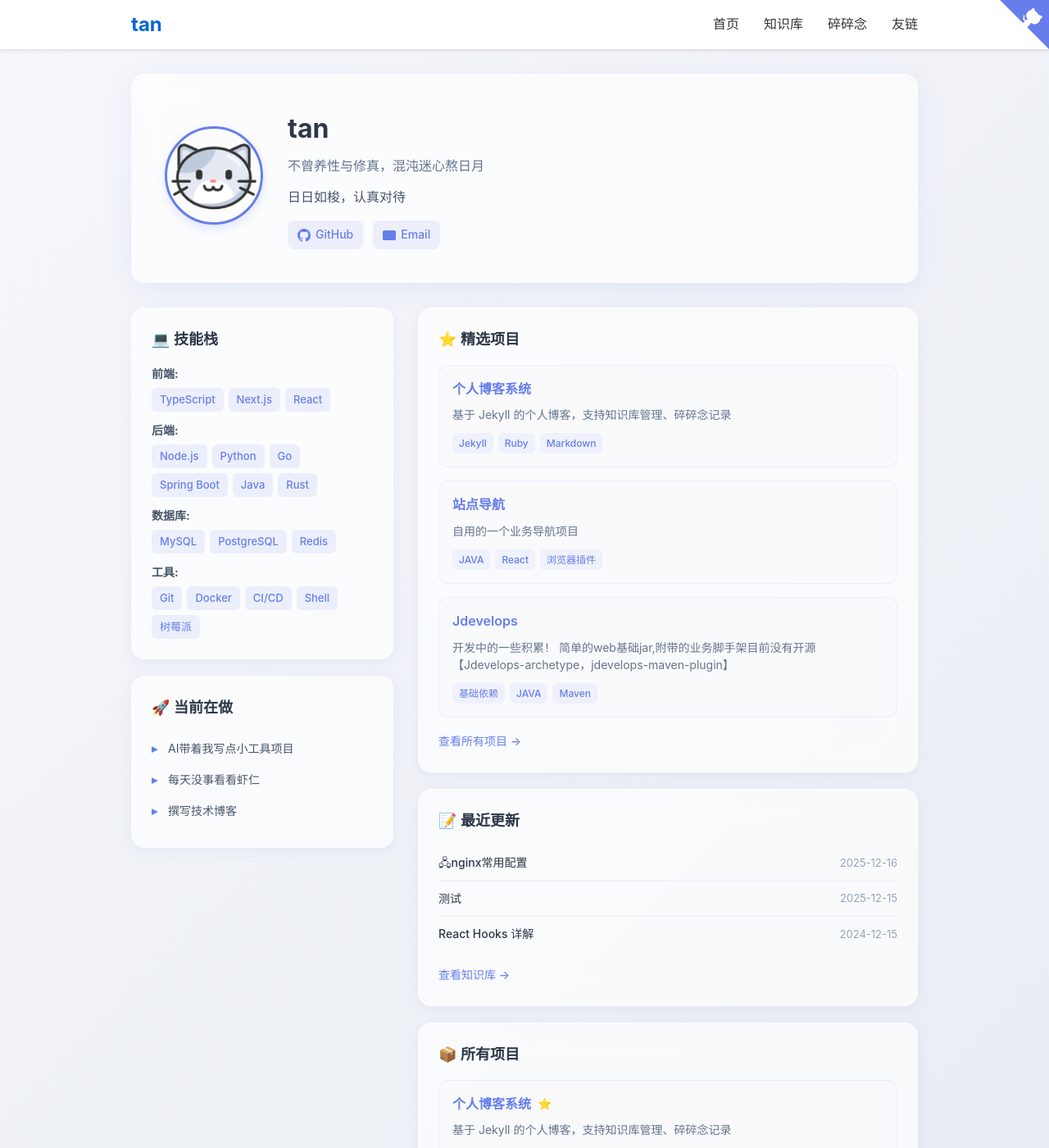
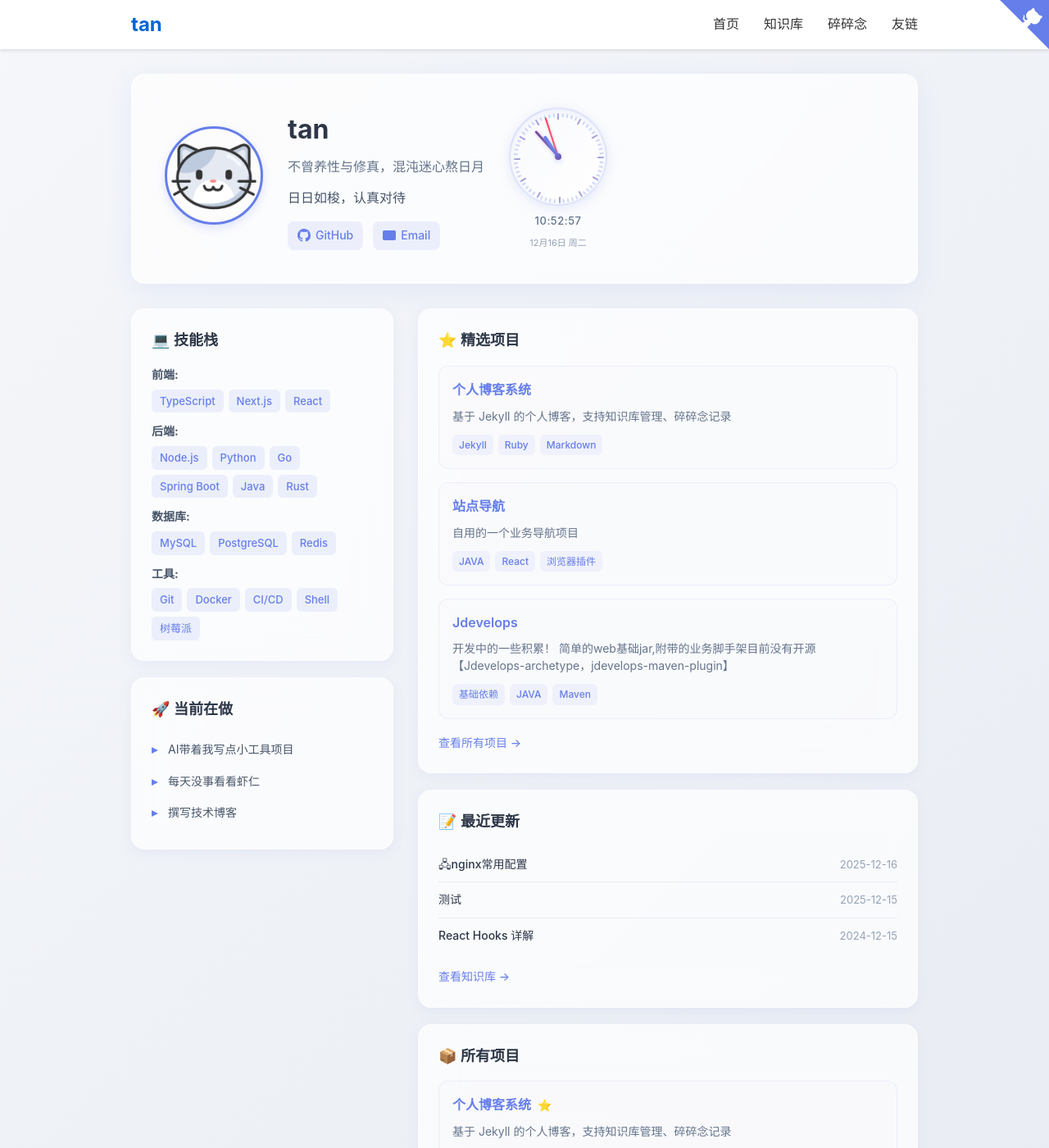
Before and after one commit to en-o/blog, a Jekyll site: the page built from index.md, in a window 1280 px wide and 1400 px high. Shown: the whole window at 82% size. Built offline with Jekyll 4.4.1, drawn with Linux system fonts in a browser that asks for light colours.

Commit message:
新增样式

```diff
--- a/_layouts/default.html
+++ b/_layouts/default.html
@@ -15,5 +16,6 @@
   </main>
 
   {% include footer.html %}
+  <script src="{{ '/assets/js/clock.js' | relative_url }}?v={{ site.time | date: '%s' }}"></script>
 </body>
 </html>
--- /dev/null
+++ b/assets/css/clock.css
@@ -0,0 +1,111 @@
+/* 首页时钟样式 */
+.profile-clock {
+    flex-shrink: 0;
+    display: flex;
+    flex-direction: column;
+    align-items: center;
+    gap: 8px;
+}
+
+.profile-clock .clock {
+    width: 120px;
+    height: 120px;
+    border-radius: 50%;
+    background: linear-gradient(135deg, rgba(248, 249, 252, 0.9) 0%, rgba(255, 255, 255, 0.9) 100%);
+    border: 2px solid rgba(102, 126, 234, 0.2);
+    position: relative;
+    box-shadow:
+            inset 0 2px 8px rgba(102, 126, 234, 0.1),
+            0 3px 15px rgba(102, 126, 234, 0.15);
+}
+
+.profile-clock .clock::before {
+    content: '';
+    position: absolute;
+    top: 50%;
+    left: 50%;
+    width: 8px;
+    height: 8px;
+    background: linear-gradient(135deg, #667eea 0%, #764ba2 100%);
+    border-radius: 50%;
+    transform: translate(-50%, -50%);
+    z-index: 4;
+    box-shadow: 0 2px 6px rgba(102, 126, 234, 0.3);
+}
+
+/* 时钟刻度 */
+.clock-mark {
+    position: absolute;
+    width: 1.5px;
+    height: 5px;
+    background: rgba(102, 126, 234, 0.3);
+    left: 50%;
+    top: 5px;
+    transform-origin: center 55px;
+    border-radius: 1px;
+}
+
+.clock-mark.hour-mark {
+    width: 2px;
+    height: 8px;
+    background: linear-gradient(135deg, #667eea 0%, #764ba2 100%);
+    opacity: 0.6;
+}
+
+/* 时钟指针 */
+.clock-hand {
+    position: absolute;
+    bottom: 50%;
+    left: 50%;
+    transform-origin: center bottom;
+    border-radius: 10px 10px 0 0;
+    transition: transform 0.3s cubic-bezier(0.4, 0, 0.2, 1);
+}
+
+.clock-hour-hand {
+    width: 4px;
+    height: 30px;
+    background: linear-gradient(180deg, #667eea 0%, rgba(102, 126, 234, 0.8) 100%);
+    margin-left: -2px;
+    z-index: 3;
+    box-shadow: 0 1px 4px rgba(102, 126, 234, 0.3);
+}
+
+.clock-minute-hand {
+    width: 3px;
+    height: 42px;
+    background: linear-gradient(180deg, #764ba2 0%, rgba(118, 75, 162, 0.8) 100%);
+    margin-left: -1.5px;
+    z-index: 2;
+    box-shadow: 0 1px 4px rgba(118, 75, 162, 0.3);
+}
+
+.clock-second-hand {
+    width: 1.5px;
+    height: 50px;
+    background: linear-gradient(180deg, #f43f5e 0%, rgba(244, 63, 94, 0.8) 100%);
+    margin-left: -0.75px;
+    z-index: 1;
+    box-shadow: 0 1px 3px rgba(244, 63, 94, 0.3);
+}
+
+.clock-digital {
+    font-size: 13px;
+    color: #64748b;
+    font-weight: 500;
+    letter-spacing: 0.5px;
+    text-align: center;
+}
+
+.clock-date {
+    font-size: 11px;
+    color: #94a3b8;
+    text-align: center;
+}
+
+/* 移动端隐藏时钟 */
+@media (max-width: 768px) {
+    .profile-clock {
+        display: none;
+    }
+}
--- /dev/null
+++ b/assets/js/clock.js
@@ -0,0 +1,55 @@
+(function() {
+    const clock = document.getElementById('homeClock');
+    if (!clock) return;
+
+    // 生成刻度
+    for (let i = 0; i < 60; i++) {
+        const mark = document.createElement('div');
+        mark.className = i % 5 === 0 ? 'clock-mark hour-mark' : 'clock-mark';
+        mark.style.transform = `rotate(${i * 6}deg) translateX(-50%)`;
+        clock.appendChild(mark);
+    }
+
+    // 创建指针
+    const hourHand = document.createElement('div');
+    hourHand.className = 'clock-hand clock-hour-hand';
+    hourHand.id = 'clockHour';
+
+    const minuteHand = document.createElement('div');
+    minuteHand.className = 'clock-hand clock-minute-hand';
+    minuteHand.id = 'clockMinute';
+
+    const secondHand = document.createElement('div');
+    secondHand.className = 'clock-hand clock-second-hand';
+    secondHand.id = 'clockSecond';
+
+    clock.appendChild(hourHand);
+    clock.appendChild(minuteHand);
+    clock.appendChild(secondHand);
+
+    // 更新时钟
+    function updateHomeClock() {
+        const now = new Date();
+        const hours = now.getHours();
+        const minutes = now.getMinutes();
+        const seconds = now.getSeconds();
+
+        const secondDeg = seconds * 6;
+        const minuteDeg = minutes * 6 + seconds * 0.1;
+        const hourDeg = (hours % 12) * 30 + minutes * 0.5;
+
+        document.getElementById('clockSecond').style.transform = `rotate(${secondDeg}deg)`;
+        document.getElementById('clockMinute').style.transform = `rotate(${minuteDeg}deg)`;
+        document.getElementById('clockHour').style.transform = `rotate(${hourDeg}deg)`;
+
+        const timeString = `${String(hours).padStart(2, '0')}:${String(minutes).padStart(2, '0')}:${String(seconds).padStart(2, '0')}`;
+        document.getElementById('clockDigital').textContent = timeString;
+
+        const weekdays = ['周日', '周一', '周二', '周三', '周四', '周五', '周六'];
+        const dateString = `${now.getMonth() + 1}月${now.getDate()}日 ${weekdays[now.getDay()]}`;
+        document.getElementById('clockDate').textContent = dateString;
+    }
+
+    updateHomeClock();
+    setInterval(updateHomeClock, 1000);
+})();
--- a/index.md
+++ b/index.md
@@ -27,6 +27,14 @@ title: 首页
       {% endif %}
     </div>
   </div>
+
+   <!-- 新增：时钟模块 -->
+  <div class="profile-clock">
+    <div class="clock" id="homeClock"></div>
+    <div class="clock-digital" id="clockDigital"></div>
+    <div class="clock-date" id="clockDate"></div>
+  </div>
+
 </div>
 
 <div class="home-grid">
```
Also changed, not shown: other parts of _layouts/default.html (+1 -0 lines).
